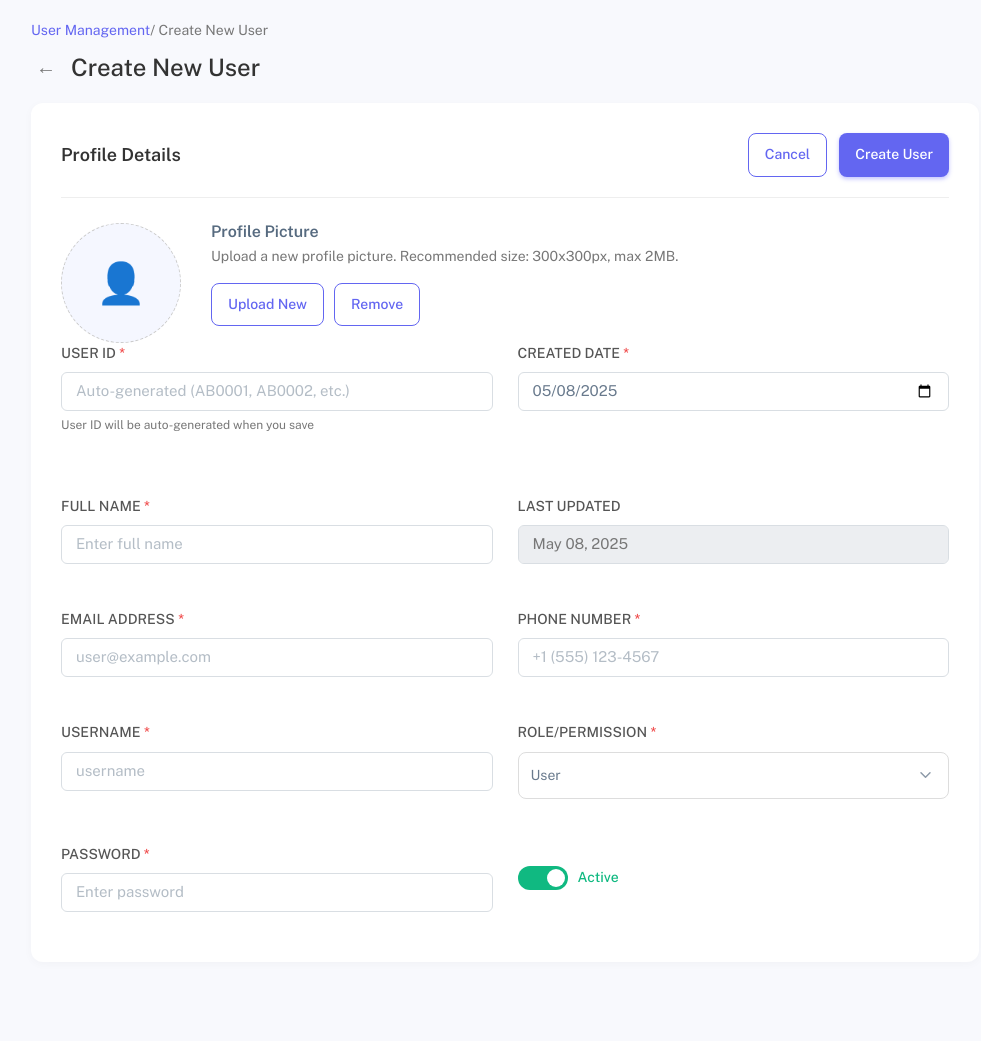
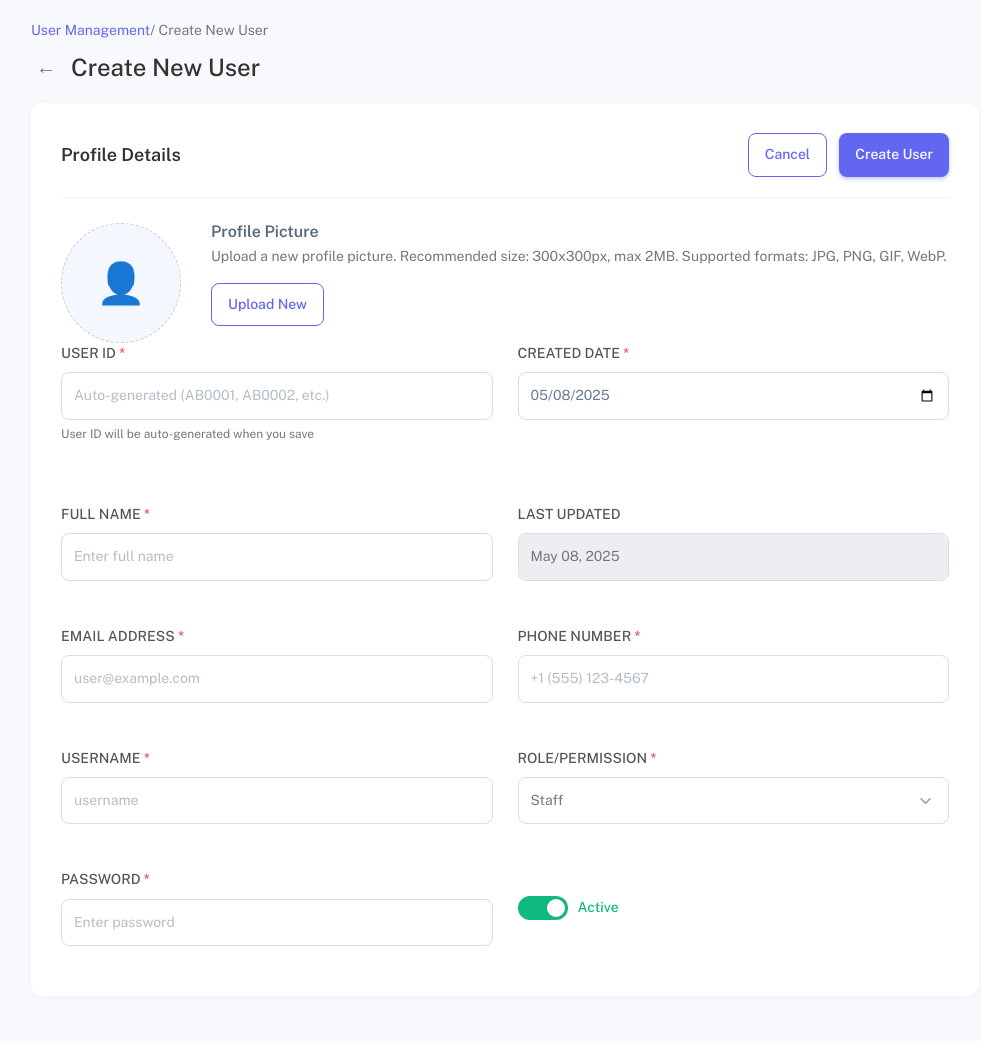
Before and after one commit to mohdsyafiq/inventomo-system, a PHP site: page /user-profile.php in a window 1280 px wide. Shown: the whole page, without its empty margins (135-1116 px from the left). Before the commit the page ends 912 px from the top, so only its background shows below. Run offline with PHP 8.4, Linux system fonts and the light colour scheme; a user stored in the database is signed in.

Commit message:
Update user-profile.php

```diff
--- a/user-profile.php
+++ b/user-profile.php
@@ -32,6 +32,26 @@
 $error = '';
 $success = '';
 $isEdit = false;
+
+// Photo upload configuration
+$uploadDir = 'uploads/photos/';
+$allowedTypes = ['image/jpeg', 'image/png', 'image/gif', 'image/webp'];
+$maxFileSize = 2 * 1024 * 1024; // 2MB
+
+// Create upload directory if it doesn't exist
+if (!file_exists($uploadDir)) {
+    if (!mkdir($uploadDir, 0755, true)) {
+        $error = "Failed to create upload directory: $uploadDir";
+    }
+}
+
+// Check if directory is writable
+if (!is_writable($uploadDir)) {
+    chmod($uploadDir, 0755);
+    if (!is_writable($uploadDir)) {
+        $error = "Upload directory is not writable: $uploadDir";
+    }
+}
 
 // Try to establish database connection with error handling
 try {
@@ -81,6 +101,38 @@
 
     // Process form submission
     if (isset($_POST['submit'])) {
+        // Handle photo upload first
+        $uploadedFileName = $profile_picture; // Keep existing if no new upload
+
+        if (isset($_FILES['profile_pic']) && $_FILES['profile_pic']['error'] == UPLOAD_ERR_OK) {
+            $file = $_FILES['profile_pic'];
+
+            // Validate file
+            if ($file['size'] > $maxFileSize) {
+                $error = "File is too large. Maximum size is 2MB.";
+            } elseif (!in_array($file['type'], $allowedTypes)) {
+                $error = "Invalid file type. Only JPEG, PNG, GIF, and WebP are allowed.";
+            } else {
+                // Generate unique filename
+                $fileExtension = pathinfo($file['name'], PATHINFO_EXTENSION);
+                $newFileName = uniqid() . '_' . time() . '.' . $fileExtension;
+                $filePath = $uploadDir . $newFileName;
+
+                // Move uploaded file to destination
+                if (move_uploaded_file($file['tmp_name'], $filePath)) {
+                    // Delete old profile picture if it's not the default
+                    if ($isEdit && $profile_picture && $profile_picture != 'default.jpg' && file_exists($uploadDir . $profile_picture)) {
+                        unlink($uploadDir . $profile_picture);
+                    }
+                    $uploadedFileName = $newFileName;
+                } else {
+                    $error = "Failed to upload profile picture.";
+                }
+            }
+        }
+
+        // Continue with form processing only if no upload errors
+        if (empty($error)) {
             // Validate and sanitize input data
             if (isset($_POST['Id'])) $Id = mysqli_real_escape_string($conn, $_POST['Id']);
             if (isset($_POST['date_join'])) $date_join = mysqli_real_escape_string($conn, $_POST['date_join']);
@@ -91,6 +143,7 @@
             if (isset($_POST['password'])) $password = mysqli_real_escape_string($conn, $_POST['password']);
             if (isset($_POST['position'])) $position = mysqli_real_escape_string($conn, $_POST['position']);
             $active = isset($_POST['status']) ? 1 : 0;
+            $profile_picture = $uploadedFileName;
 
             // Handle password hashing
             if (!empty($password)) {
@@ -139,6 +192,7 @@
                             $_SESSION['username'] = $username;
                             $_SESSION['email'] = $email;
                             $_SESSION['position'] = $position;
+                            $_SESSION['profile_picture'] = $profile_picture;
                         }
                     } else {
                         $error = "Update failed: " . mysqli_error($conn);
@@ -192,6 +246,22 @@
                 } else {
                     $error = "All fields are required!";
                 }
+            }
+        }
+    }
+
+    // Handle remove profile picture
+    if (isset($_POST['remove_picture']) && $isEdit) {
+        if ($profile_picture && $profile_picture != 'default.jpg' && file_exists($uploadDir . $profile_picture)) {
+            unlink($uploadDir . $profile_picture);
+        }
+
+        $sql = "UPDATE user_profiles SET profile_picture = 'default.jpg' WHERE Id = '$Id'";
+        if (mysqli_query($conn, $sql)) {
+            $profile_picture = 'default.jpg';
+            $success = "Profile picture removed successfully!";
+        } else {
+            $error = "Failed to remove profile picture.";
         }
     }
 
@@ -378,6 +448,15 @@
         background-color: #4b5563;
     }
 
+    .btn-danger {
+        background-color: #ef4444;
+        color: #fff;
+    }
+
+    .btn-danger:hover {
+        background-color: #dc2626;
+    }
+
     .form-grid {
         display: grid;
         grid-template-columns: 1fr 1fr;
@@ -398,6 +477,15 @@
 
     .required {
         color: #ef4444;
+    }
+
+    .form-control {
+        width: 100%;
+        padding: 12px;
+        border: 1px solid #ddd;
+        border-radius: 8px;
+        font-size: 14px;
+        transition: border-color 0.2s;
     }
 
     .form-control:focus {
@@ -652,24 +740,25 @@
 
             <form id="user-form" action="" method="POST" enctype="multipart/form-data">
                 <!-- Hidden fields -->
-                <input type="hidden" name="profile_picture" value="<?php echo htmlspecialchars($profile_picture); ?>">
                 <input type="hidden" name="is_edit" value="<?php echo $isEdit ? '1' : '0'; ?>">
 
                 <div class="profile-image-section">
-                    <div class="profile-image">
-                        <?php if ($profile_picture && $profile_picture != 'default.jpg'): ?>
-                            <img src="uploads/<?php echo htmlspecialchars($profile_picture); ?>" alt="Profile Picture">
+                    <div class="profile-image" id="profile-preview">
+                        <?php if ($profile_picture && $profile_picture != 'default.jpg' && file_exists($uploadDir . $profile_picture)): ?>
+                            <img src="<?php echo $uploadDir . htmlspecialchars($profile_picture); ?>" alt="Profile Picture">
                         <?php else: ?>
                             <span><?php echo $full_name ? strtoupper(substr($full_name, 0, 1)) : '👤'; ?></span>
                         <?php endif; ?>
                     </div>
                     <div class="image-upload-details">
                         <h3 class="upload-title">Profile Picture</h3>
-                        <p class="upload-desc">Upload a new profile picture. Recommended size: 300x300px, max 2MB.</p>
+                        <p class="upload-desc">Upload a new profile picture. Recommended size: 300x300px, max 2MB. Supported formats: JPG, PNG, GIF, WebP.</p>
                         <div class="upload-actions">
                             <input type="file" id="profile-pic" name="profile_pic" class="file-input" accept="image/*">
                             <label for="profile-pic" class="btn btn-outline">Upload New</label>
-                            <button type="button" class="btn btn-outline">Remove</button>
+                            <?php if ($profile_picture && $profile_picture != 'default.jpg'): ?>
+                                <button type="submit" name="remove_picture" class="btn btn-danger" onclick="return confirm('Are you sure you want to remove the profile picture?')">Remove</button>
+                            <?php endif; ?>
                         </div>
                     </div>
                 </div>
@@ -731,10 +820,9 @@
                     <div class="form-group">
                         <label for="position" class="form-label">Role/Permission <span class="required">*</span></label>
                         <select id="position" name="position" class="form-select" required>
-                            <option value="user" <?php if($position == "user") echo "selected"; ?>>User</option>
-                            <option value="moderator" <?php if($position == "moderator") echo "selected"; ?>>Moderator</option>
+                            <option value="staff" <?php if($position == "staff") echo "selected"; ?>>Staff</option>
                             <option value="admin" <?php if($position == "admin") echo "selected"; ?>>Admin</option>
-                            <option value="super-admin" <?php if($position == "super-admin") echo "selected"; ?>>Super Admin</option>
+                            <option value="manager" <?php if($position == "manager") echo "selected"; ?>>Manager</option>
                         </select>
                     </div>
 
@@ -829,16 +917,44 @@
 
         // Profile picture preview
         const profilePicInput = document.getElementById('profile-pic');
-        const profileImage = document.querySelector('.profile-image');
+        const profilePreview = document.getElementById('profile-preview');
 
         profilePicInput.addEventListener('change', function(e) {
             const file = e.target.files[0];
             if (file) {
+                // Validate file size
+                if (file.size > 2 * 1024 * 1024) {
+                    alert('File is too large. Maximum size is 2MB.');
+                    this.value = '';
+                    return;
+                }
+
+                // Validate file type
+                const allowedTypes = ['image/jpeg', 'image/jpg', 'image/png', 'image/gif', 'image/webp'];
+                if (!allowedTypes.includes(file.type.toLowerCase())) {
+                    alert('Invalid file type. Only JPEG, PNG, GIF, and WebP are allowed.');
+                    this.value = '';
+                    return;
+                }
+
+                // Show preview
                 const reader = new FileReader();
                 reader.onload = function(e) {
-                    profileImage.innerHTML = '<img src="' + e.target.result + '" alt="Profile Picture">';
+                    profilePreview.innerHTML = '<img src="' + e.target.result + '" alt="Profile Picture">';
                 };
                 reader.readAsDataURL(file);
+            }
+        });
+
+        // Dynamic profile picture initial based on name
+        const fullNameInput = document.getElementById('full_name');
+        fullNameInput.addEventListener('input', function() {
+            const profileImg = profilePreview.querySelector('img');
+            if (!profileImg && this.value) {
+                const initial = this.value.charAt(0).toUpperCase();
+                if (profilePreview.querySelector('span')) {
+                    profilePreview.querySelector('span').textContent = initial;
+                }
             }
         });
     });
@@ -851,3 +967,4 @@
     }
     </script>
 </body>
+</html>
```
Lines whose indentation alone changed are shown as unchanged.
